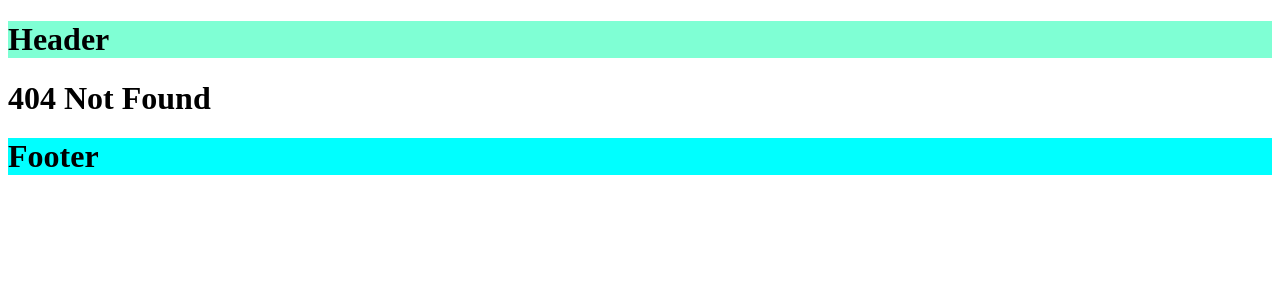
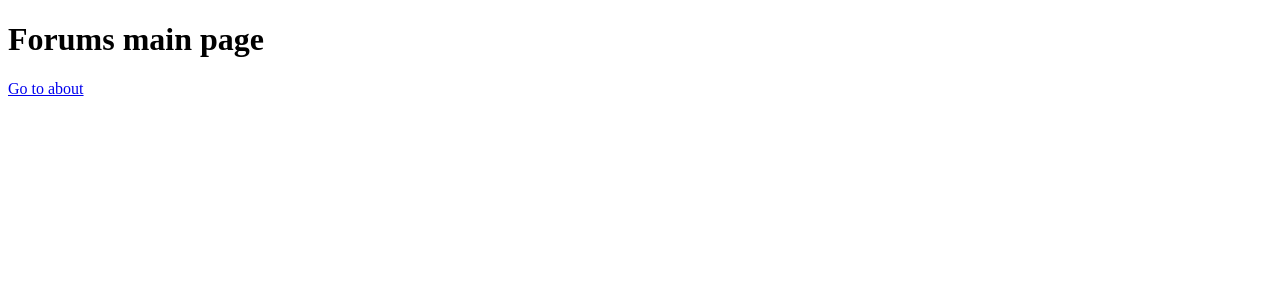
Before and after one commit to AdrianKnudsen/Luna-Link, a React (Vite) app: page /ForumMain in a window 1280 px wide. Before the commit this address had no page. Shown: the top 300 px of the page. Built offline with nearby package versions, Linux system fonts and the light colour scheme.

Commit message:
Made about and forummainpage

```diff
--- a/src/App.jsx
+++ b/src/App.jsx
@@ -1,18 +1,22 @@
-import { BrowserRouter, Routes, Route } from 'react-router-dom'
-import { LayoutBase } from './Pages/LayoutBase';
-import { LandingPage } from './Pages/LandingPage';
+import { BrowserRouter, Routes, Route } from "react-router-dom";
+import { LayoutBase } from "./Pages/LayoutBase";
+import { LandingPage } from "./Pages/LandingPage";
+import { ForumMain } from "./Pages/ForumsPage/ForumMain";
+import { About } from "./Pages/AboutPage";
 
 export function App() {
   return (
     <>
-        <BrowserRouter>
-          <Routes>
-            <Route path="/" element = {<LayoutBase/>}>
-              <Route index element= {<LandingPage/>}/>
-              <Route path='*' element={<h1>404 Not Found</h1>}/>
-            </Route>
-          </Routes>
-        </BrowserRouter>
+      <BrowserRouter>
+        <Routes>
+          <Route path="/About" element={<About> </About>} />
+          <Route path="/ForumMain" element={<ForumMain> </ForumMain>} />
+          <Route path="/" element={<LayoutBase />}>
+            <Route index element={<LandingPage />} />
+            <Route path="*" element={<h1>404 Not Found</h1>} />
+          </Route>
+        </Routes>
+      </BrowserRouter>
     </>
   );
 }
--- /dev/null
+++ b/src/Pages/AboutPage.jsx
@@ -0,0 +1,12 @@
+import { Link } from "react-router-dom";
+
+export function About() {
+  return (
+    <>
+      <main className="AboutContainer">
+        <h1>About page</h1>
+        <Link to="/ForumMain">Go to ForumMain</Link>
+      </main>
+    </>
+  );
+}
--- /dev/null
+++ b/src/Pages/ForumsPage/ForumMain.jsx
@@ -0,0 +1,12 @@
+import { Link } from "react-router-dom";
+
+export function ForumMain() {
+  return (
+    <>
+      <main className="ForumMainContainer">
+        <h1>Forums main page</h1>
+        <Link to="/About">Go to about</Link>
+      </main>
+    </>
+  );
+}
```
